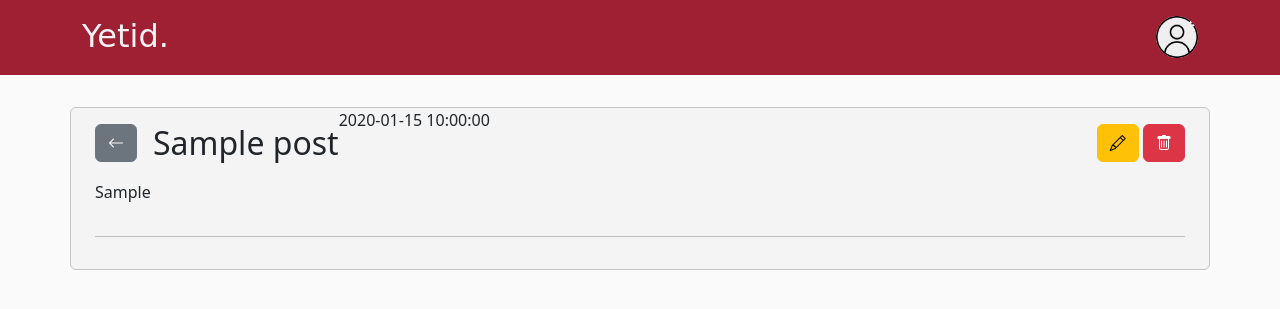
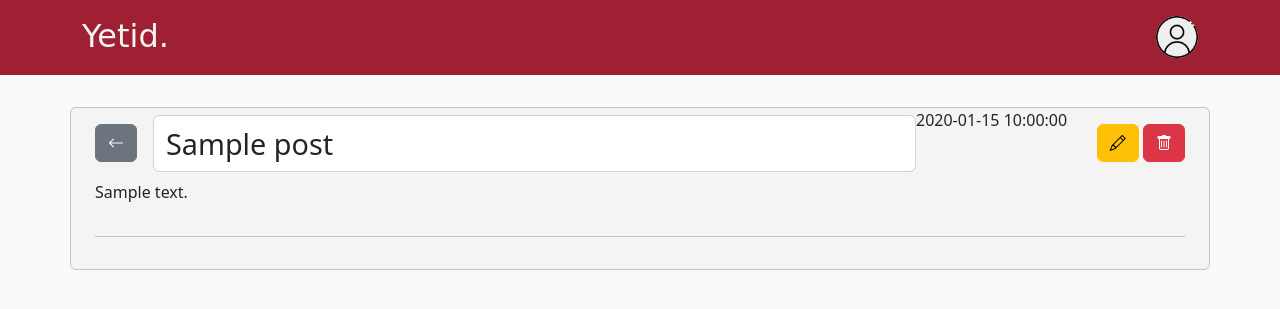
Before and after one commit to sstefanofm/yetid, a PHP site: page /stf/routes/posts/edit_post.php?id=1 in a window 1280 px wide. Shown: the top 309 px of the page. Run offline with PHP 8.4, Linux system fonts and the light colour scheme; the visitor is signed in with stand-in values (Sample User, id 1); tables that the repository leaves empty or names only in its code hold one stand-in row (values such as "Sample post"); some web fonts are replaced.

Commit message:
You can edit post's title.

```diff
--- a/src/routes/posts/controller/update_post.php
+++ b/src/routes/posts/controller/update_post.php
@@ -6,11 +6,12 @@ include __DIR__ . '/../model/PostUpdater.php';
 include __DIR__ . '/../../../utils/redirect_to.php';
 
 $id = $_POST['id'];
+$title = $_POST['title'];
 $content = $_POST['post'];
 
 $updater = new PostUpdater();
 
-if ($updater->run($id, $content)) {
+if ($updater->run($id, $title, $content)) {
   $_SESSION['success'] = true;
   $_SESSION['message'] = "Post updated successfully!";
   $_SESSION['message_showed'] = false;
--- a/src/routes/posts/css/edit_post_styles.css
+++ b/src/routes/posts/css/edit_post_styles.css
@@ -19,21 +19,32 @@
   float: left;
 }
 
-.title {
+.title-container {
   float: left;
   margin-top: 1em;
   margin-left: 1em;
+  width: 70%;
 }
 
 .options {
   float: right;
   margin-top: 1em;
+  top: 0 !important;
+}
+
+.post-title {
+  font-size: 1.8em;
+  margin-top: -9px;
 }
 
 /* post body */
 
 .post-body {
   padding-bottom: 1em;
+}
+
+.h3 {
+  font-size: 1.3em;
 }
 
 /* created elements */
--- a/src/routes/posts/edit_post.php
+++ b/src/routes/posts/edit_post.php
@@ -32,8 +32,8 @@ include __DIR__ . '/../../includes/head.php';
   <div class="container post-container default-border">
     <div class="container post-header">
       <button class="btn btn-secondary btn-back"><i class="bi bi-arrow-left"></i></button>
-      <div class="title">
-        <h2><?php echo $post['title'] ?></h2>
+      <div class="title-container">
+        <input class="post-title form-control" type="text" placeholder="Title goes here" value="<?php echo $post['title'] ?>"></input>
       </div>
       <div class="options">
         <button class="btn btn-warning btn-edit"><i class="bi bi-pencil"></i></button>
@@ -45,7 +45,7 @@ include __DIR__ . '/../../includes/head.php';
     </div>
 
     <div class="container post-body">
-      <?php echo $post['post'] ?>
+      <?php echo $post['content'] ?>
     </div>
 
     <div class="container post-footer">
--- a/src/routes/posts/js/edit.js
+++ b/src/routes/posts/js/edit.js
@@ -1,57 +1,4 @@
 const editButton = document.querySelector(".btn-edit");
-
-const createInput = (name, value) => {
-  const input = document.createElement(`${name}`);
-  input.type = "text";
-  input.classList.add(`${name}`);
-  input.value = `${value}`;
-
-  return input;
-};
-
-const wrap = (wrapper, wrapped) => {
-  wrapper.appendChild(wrapped);
-
-  return wrapper;
-};
-
-const createCancelButton = (
-  oldValue,
-  wrapper,
-  createdElement,
-  removedElement
-) => {
-  const cancelButton = document.createElement("button");
-  cancelButton.classList.add("btn", "btn-cancel-edit");
-  cancelButton.innerHTML = "Cancel";
-  // functionality
-  cancelButton.addEventListener("click", () => {
-    // create an h3 with the old text (h3 innerHTML)
-    const oldElement = document.createElement(`${createdElement}`);
-    oldElement.classList.add(`${createdElement}`);
-    oldElement.innerHTML = oldValue;
-    // append it to the elementWrapper and delete the input wrapper
-    wrapper.appendChild(oldElement);
-    wrapper.removeChild(removedElement);
-  });
-
-  return cancelButton;
-};
-
-const createDeleteButton = (wrapper) => {
-  const deleteButton = document.createElement("button");
-  deleteButton.classList.add("btn", "btn-delete-element", "btn-danger");
-  const trashCan = document.createElement("i");
-  trashCan.classList.add("bi", "bi-trash");
-  deleteButton.appendChild(trashCan);
-  // functionality
-  deleteButton.addEventListener("click", () => {
-    // delete element wrapper
-    wrapper.remove(wrapper);
-  });
-
-  return deleteButton;
-};
 
 editButton.addEventListener("click", () => {
   // create confirm edit button with its icon
@@ -138,3 +85,58 @@ editButton.addEventListener("click", () => {
     elementWrapper.removeChild(p);
   });
 });
+
+/* Functions */
+
+const createInput = (name, value) => {
+  const input = document.createElement(`${name}`);
+  input.type = "text";
+  input.classList.add(`${name}`);
+  input.value = `${value}`;
+
+  return input;
+};
+
+const wrap = (wrapper, wrapped) => {
+  wrapper.appendChild(wrapped);
+
+  return wrapper;
+};
+
+const createCancelButton = (
+  oldValue,
+  wrapper,
+  createdElement,
+  removedElement
+) => {
+  const cancelButton = document.createElement("button");
+  cancelButton.classList.add("btn", "btn-cancel-edit");
+  cancelButton.innerHTML = "Cancel";
+  // functionality
+  cancelButton.addEventListener("click", () => {
+    // create an h3 with the old text (h3 innerHTML)
+    const oldElement = document.createElement(`${createdElement}`);
+    oldElement.classList.add(`${createdElement}`);
+    oldElement.innerHTML = oldValue;
+    // append it to the elementWrapper and delete the input wrapper
+    wrapper.appendChild(oldElement);
+    wrapper.removeChild(removedElement);
+  });
+
+  return cancelButton;
+};
+
+const createDeleteButton = (wrapper) => {
+  const deleteButton = document.createElement("button");
+  deleteButton.classList.add("btn", "btn-delete-element", "btn-danger");
+  const trashCan = document.createElement("i");
+  trashCan.classList.add("bi", "bi-trash");
+  deleteButton.appendChild(trashCan);
+  // functionality
+  deleteButton.addEventListener("click", () => {
+    // delete element wrapper
+    wrapper.remove(wrapper);
+  });
+
+  return deleteButton;
+};
--- a/src/routes/posts/js/updatePost.js
+++ b/src/routes/posts/js/updatePost.js
@@ -4,6 +4,7 @@ updateButton.addEventListener("click", () => {
   const id = new URLSearchParams(window.location.search).get("id");
 
   let formData = new FormData();
+  formData.append("title", document.querySelector(".post-title").value);
   formData.append("post", document.querySelector(".post-body").innerHTML);
   formData.append("id", id);
 
```
Also changed, not shown: src/routes/posts/model/PostUpdater.php (+4 -4 lines).
